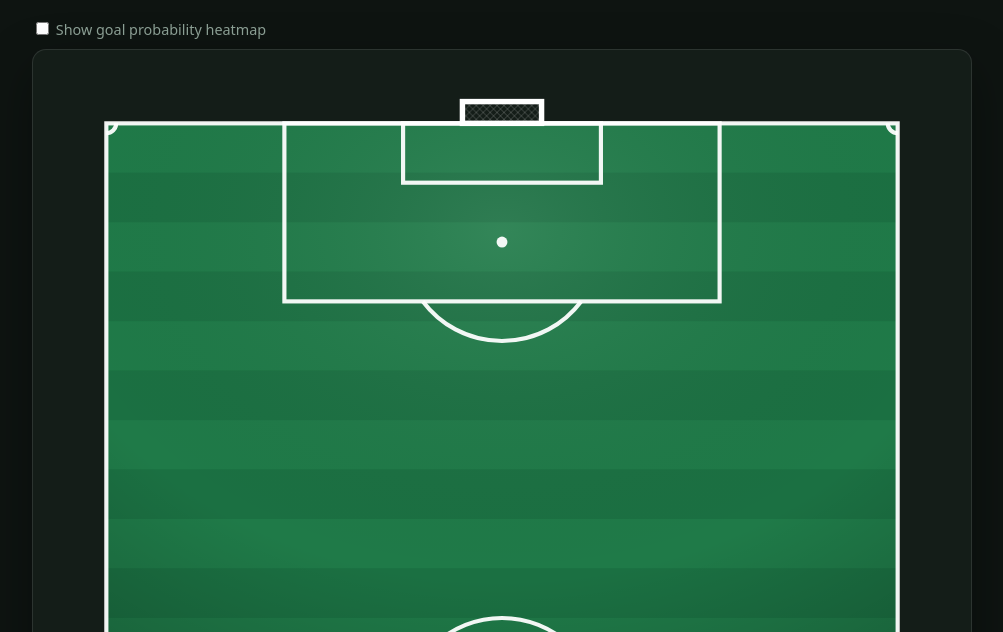
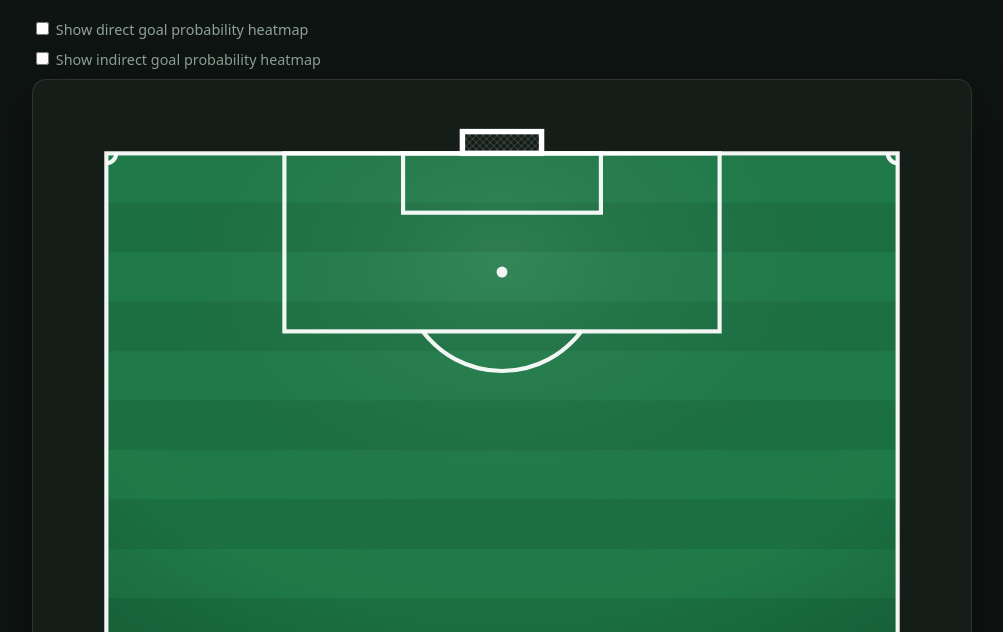
Before and after one commit to heatherlarange/DS2500-Project, a plain HTML site: page freekick_map.html in a window 1280 px wide. Shown: the part 168-800 px from the top of the page, without its empty margins (138-1141 px from the left). Drawn offline with Linux system fonts and the light colour scheme.

Commit message:
heatmaps

```diff
--- a/freekick_map.html
+++ b/freekick_map.html
@@ -173,18 +173,23 @@ function handleClick(e){const pt=svg.createSVGPoint();pt.x=e.clientX;pt.y=e.clie
 svg.addEventListener("click",handleClick);
 document.querySelector(".tile__close").addEventListener("click",()=>{tile.hidden=true;markerLayer.replaceChildren();});
 
-// add heatmap
-(function setupHeatmapOverlay() {
+// add heatmaps
+
+function addHeatmapToggle({ src, label: labelText, imgId, toggleId }) {
   const pitchSvg = document.getElementById("pitch");
-  const wrapper = document.createElement("div");
-  wrapper.style.position = "relative";
 
-  pitchSvg.parentNode.insertBefore(wrapper, pitchSvg);
-  wrapper.appendChild(pitchSvg);
+  let wrapper = pitchSvg.parentNode;
+  if (!wrapper.classList.contains("pitch-wrapper")) {
+    wrapper = document.createElement("div");
+    wrapper.className = "pitch-wrapper";
+    wrapper.style.position = "relative";
+    pitchSvg.parentNode.insertBefore(wrapper, pitchSvg);
+    wrapper.appendChild(pitchSvg);
+  }
 
   const heatmapImg = document.createElement("img");
-  heatmapImg.id = "heatmapImg";
-  heatmapImg.src = "heatmap_overlay.png";
+  heatmapImg.id = imgId;
+  heatmapImg.src = src;
   Object.assign(heatmapImg.style, {
     position: "absolute",
     pointerEvents: "none",
@@ -198,13 +203,28 @@ document.querySelector(".tile__close").addEventListener("click",()=>{tile.hidden
 
   const label = document.createElement("label");
   label.style.cssText = "color:var(--text-muted); font-size:.9rem; display:block; margin-bottom:10px;";
-  label.innerHTML = `<input type="checkbox" id="heatmapToggle"> Show goal probability heatmap`;
+  label.innerHTML = `<input type="checkbox" id="${toggleId}"> ${labelText}`;
   document.querySelector(".stage").parentNode.insertBefore(label, document.querySelector(".stage"));
 
-  document.getElementById("heatmapToggle").addEventListener("change", (e) => {
+  document.getElementById(toggleId).addEventListener("change", (e) => {
     heatmapImg.style.display = e.target.checked ? "block" : "none";
   });
-})();
+}
+
+addHeatmapToggle({
+  src: "heatmap_overlay.png",
+  label: "Show direct goal probability heatmap",
+  imgId: "heatmapImgDirect",
+  toggleId: "heatmapToggleDirect"
+});
+
+addHeatmapToggle({
+  src: "heatmap_overlay_in.png",
+  label: "Show indirect goal probability heatmap",
+  imgId: "heatmapImgIndirect",
+  toggleId: "heatmapToggleIndirect"
+});
+
 drawPitch();
 </script>
 </body>
```
